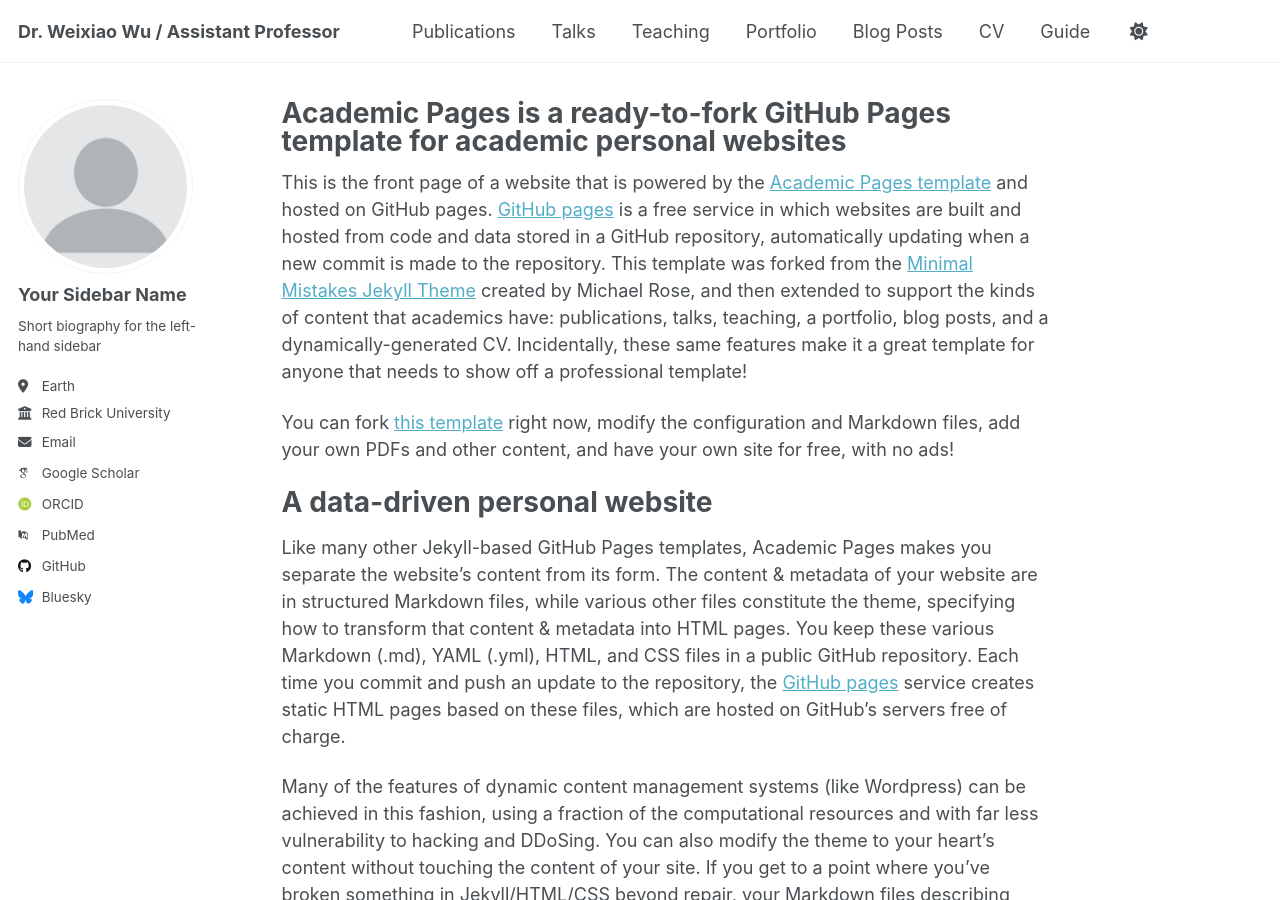
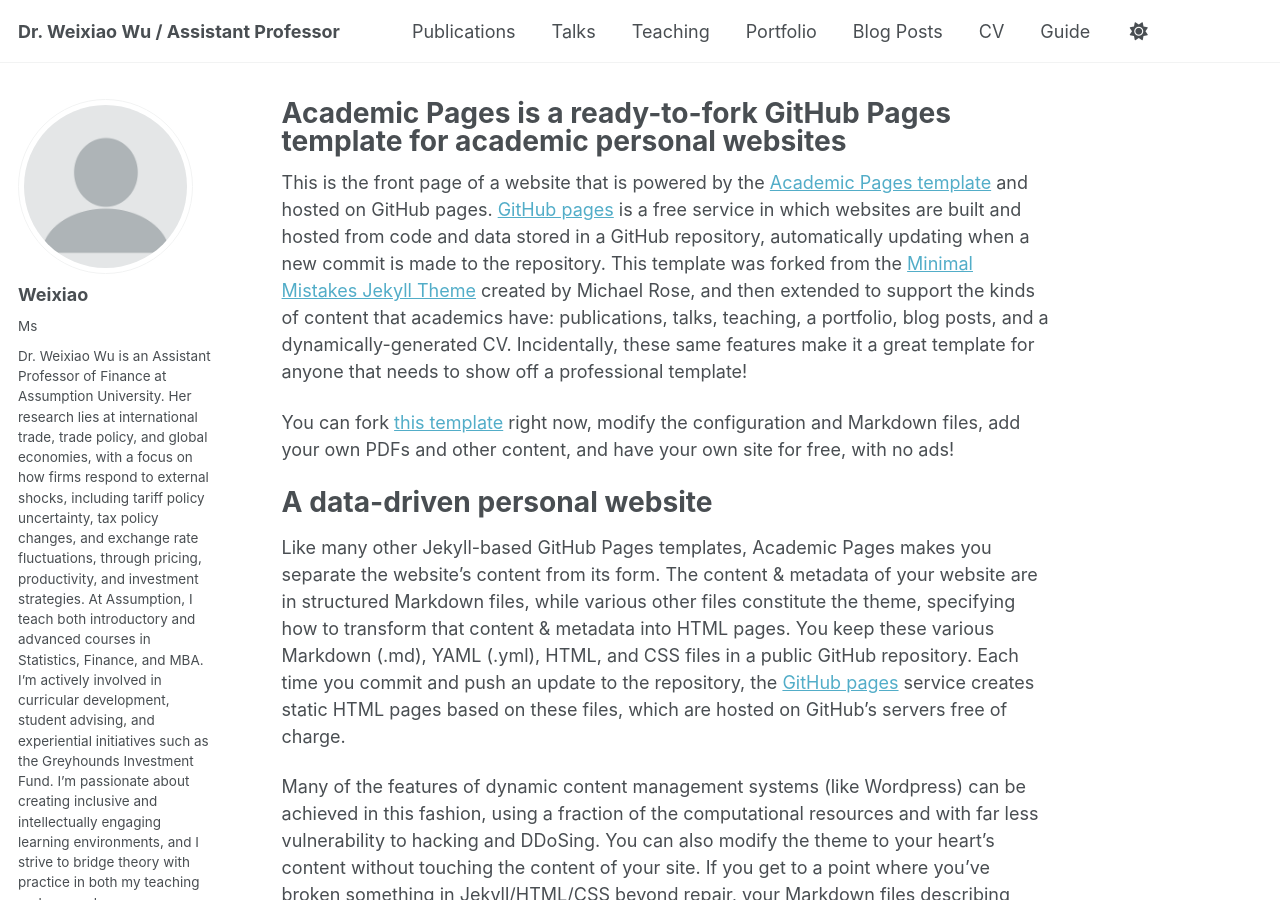
Before and after one commit to OliviaWeixiaoWu/OliviaWeixiaoWu.github.io, a Jekyll site: the page built from _pages/about.md, in a window 1280 px wide and 900 px high. Built offline with Jekyll 4.4.1, drawn with Linux system fonts in a browser that asks for light colours; some web fonts are replaced; a script that is not in the unit is left out; some of the changed text lies outside the part shown.

Commit message:
Update _config.yml

```diff
--- a/_config.yml
+++ b/_config.yml
@@ -23,12 +23,12 @@ repository               : "https://github.com/OliviaWeixiaoWu/OliviaWeixiaoWu.g
 author:
   # Biographic information
   avatar           : "profile.png"
-  name             : "Your Sidebar Name"
-  pronouns         : # example: "she/her"
-  bio              : "Short biography for the left-hand sidebar"
-  location         : "Earth"
-  employer         : "Red Brick University"
-  uri              : # URL
+  name             : "Weixiao"
+  pronouns         : "Ms"
+  bio              : "Dr. Weixiao Wu is an Assistant Professor of Finance at Assumption University. Her research lies at international trade, trade policy, and global economies, with a focus on how firms respond to external shocks, including tariff policy uncertainty, tax policy changes, and exchange rate fluctuations, through pricing, productivity, and investment strategies. At Assumption, I teach both introductory and advanced courses in Statistics, Finance, and MBA. I’m actively involved in curricular development, student advising, and experiential initiatives such as the Greyhounds Investment Fund. I’m passionate about creating inclusive and intellectually engaging learning environments, and I strive to bridge theory with practice in both my teaching and research."
+  location         : "Lexington, MA"
+  employer         : "Assumption University"
+  uri              : "https://www.assumption.edu/people-and-departments/directory/olivia-wu-phd-cfa"
   email            : "none@example.org"
 
   # Academic websites
```
